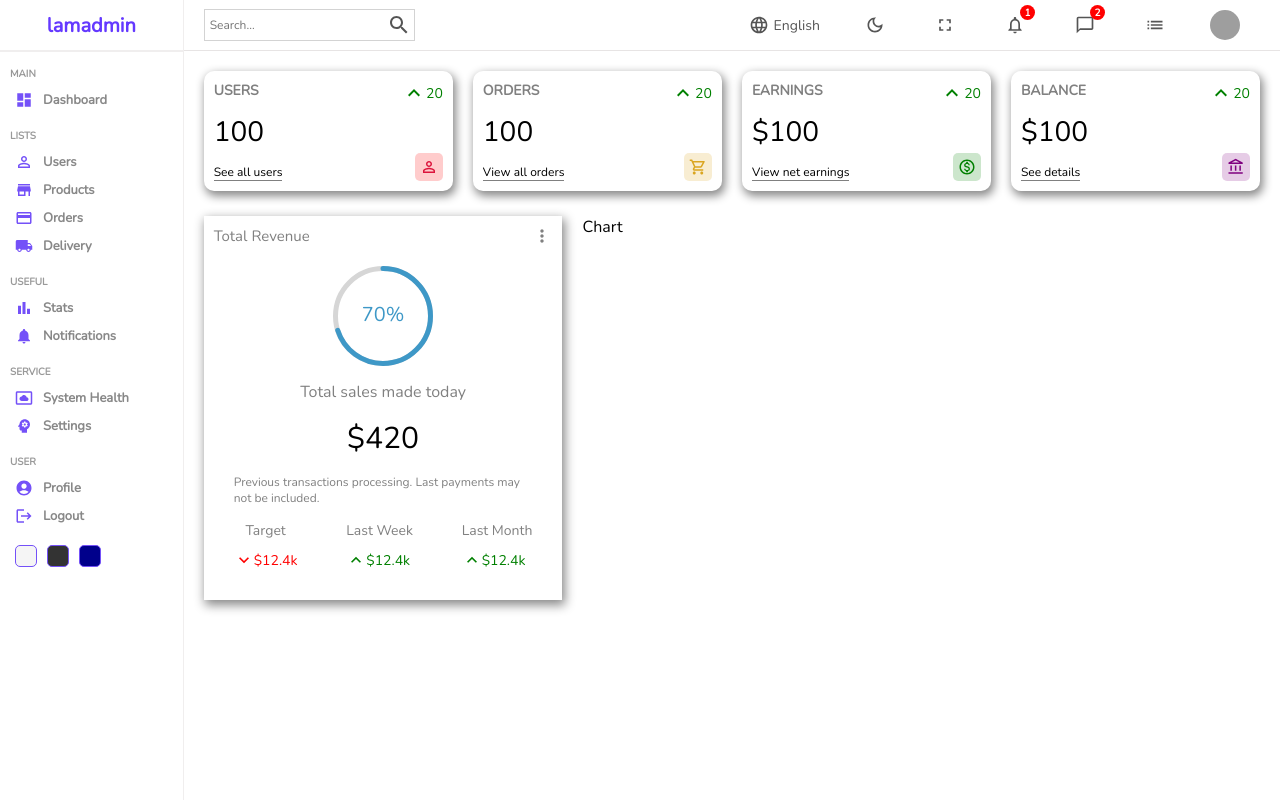
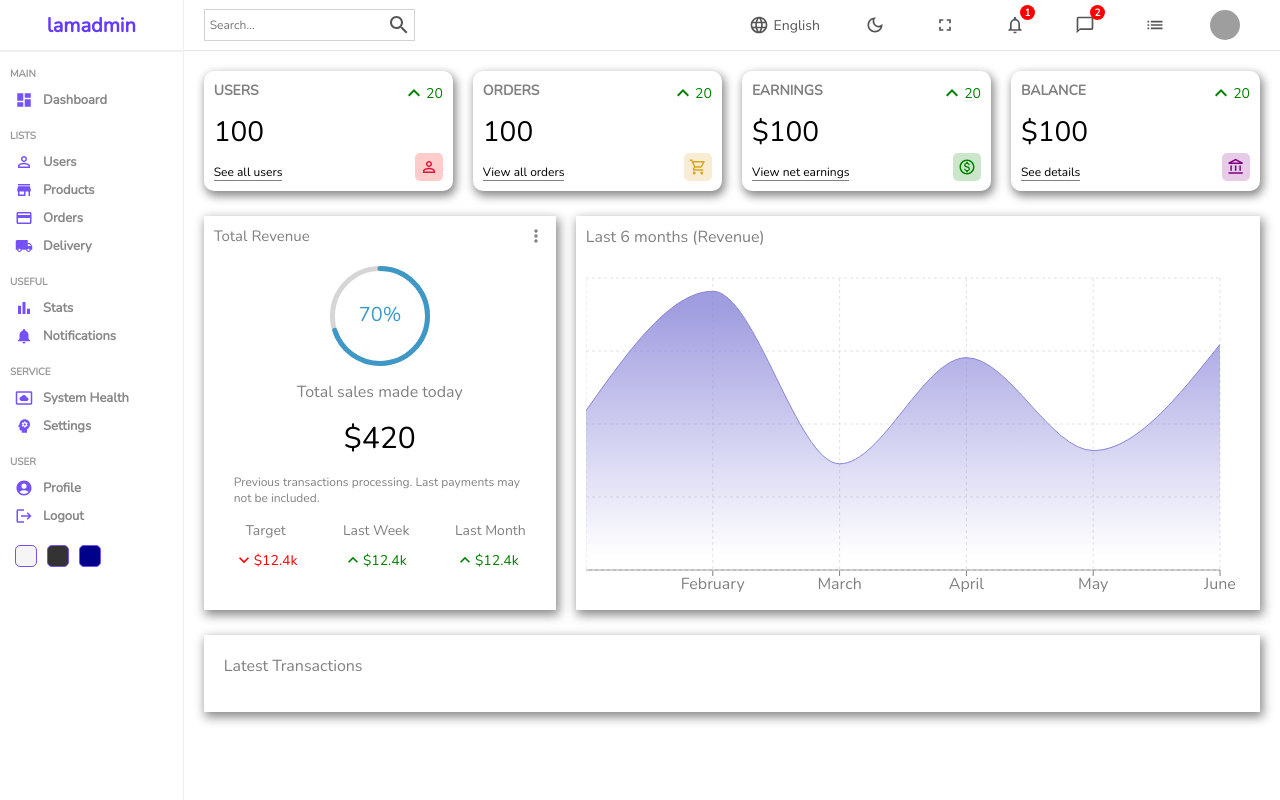
Before and after one commit to patriceandrea/admin-dashboard, a React (Create React App) app in the folder client/: page / in a window 1280 px wide. Built offline with nearby package versions, Linux system fonts and the light colour scheme; grey boxes are pictures that could not be loaded.

Commit message:
adds Chart component

```diff
--- a/client/package.json
+++ b/client/package.json
@@ -15,6 +15,7 @@
     "react-dom": "^18.2.0",
     "react-router-dom": "^6.4.0",
     "react-scripts": "5.0.1",
+    "recharts": "^2.1.14",
     "sass": "^1.54.9",
     "web-vitals": "^2.1.4"
   },
--- a/client/src/components/chart/Chart.js
+++ b/client/src/components/chart/Chart.js
@@ -1,9 +1,38 @@
 import "./chart.scss"
+import { AreaChart, Area, XAxis, YAxis, CartesianGrid, Tooltip, ResponsiveContainer } from 'recharts';
+
+
+
+const data = [
+  { name: "January", Total: 1200 },
+  { name: "February", Total: 2100 },
+  { name: "March", Total: 800 },
+  { name: "April", Total: 1600 },
+  { name: "May", Total: 900 },
+  { name: "June", Total: 1700 },
+];
+
 
 const Chart = () => {
   return (
     <div className="chart">
-      Chart
+      <div className="title">Last 6 months (Revenue) </div>
+      <ResponsiveContainer width="100%" aspect={2 / 1}>
+        <AreaChart width={730} height={250} data={data}
+          margin={{ top: 10, right: 30, left: 0, bottom: 0 }}>
+          <defs>
+            <linearGradient id="total" x1="0" y1="0" x2="0" y2="1">
+              <stop offset="5%" stopColor="#8884d8" stopOpacity={0.8} />
+              <stop offset="95%" stopColor="#8884d8" stopOpacity={0} />
+            </linearGradient>
+          </defs>
+          <XAxis dataKey="name" stroke="gray" />
+          <CartesianGrid strokeDasharray="3 3" className="chartGrid" />
+          <Tooltip />
+          <Area type="monotone" dataKey="Total" stroke="#8884d8" fillOpacity={1} fill="url(#total)" />
+          <Area type="monotone" dataKey="pv" stroke="#82ca9d" fillOpacity={1} fill="url(#colorPv)" />
+        </AreaChart>
+      </ResponsiveContainer>
     </div>
   )
 }
--- a/client/src/components/chart/chart.scss
+++ b/client/src/components/chart/chart.scss
@@ -1,3 +1,15 @@
 .chart {
   flex: 4;
+  -webkit-box-shadow: 2px 4px 10px 1px rgba(0, 0, 0, 0.47);
+  box-shadow: 2px 4px 10px 1px rgba(0, 0, 0, 0.47);
+  padding: 10px;
+  color: gray;
+
+  .title {
+    margin-bottom: 20px;
+  }
+
+  .chartGrid {
+    stroke: rgb(228, 225, 225);
+  }
 }
--- a/client/src/pages/home/Home.js
+++ b/client/src/pages/home/Home.js
@@ -22,6 +22,9 @@
           <Featured />
           <Chart />
         </div>
+        <div className='listContainer'>
+          <div className='listTitle'>Latest Transactions</div>
+        </div>
       </div>
     </div>
   )
--- a/client/src/pages/home/home.scss
+++ b/client/src/pages/home/home.scss
@@ -21,5 +21,18 @@
     .charts {
       padding: 5px 20px;
     }
+
+    .listContainer {
+      -webkit-box-shadow: 2px 4px 10px 1px rgba(0, 0, 0, 0.47);
+      box-shadow: 2px 4px 10px 1px rgba(0, 0, 0, 0.47);
+      padding: 20px;
+      margin: 20px;
+
+      .listTitle {
+        font-weight: 500;
+        color: gray;
+        margin-bottom: 15px;
+      }
+    }
   }
 }
```
Also changed, not shown: 1 other file (tests, documents, lock files or other folders).
